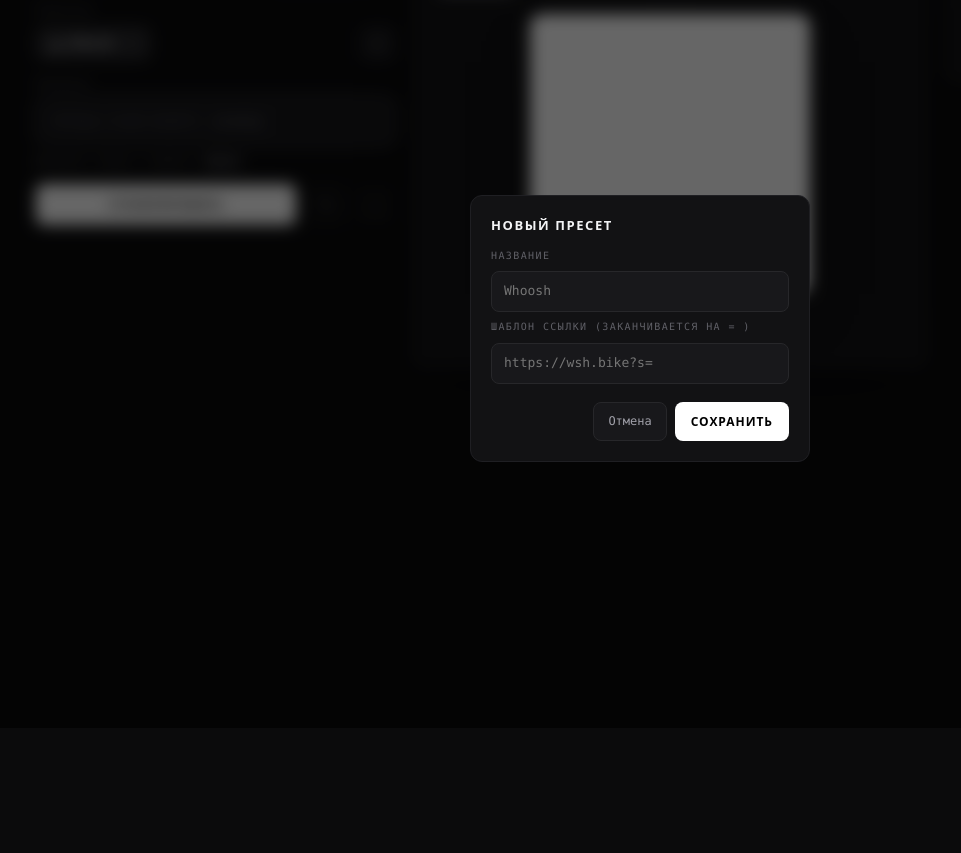
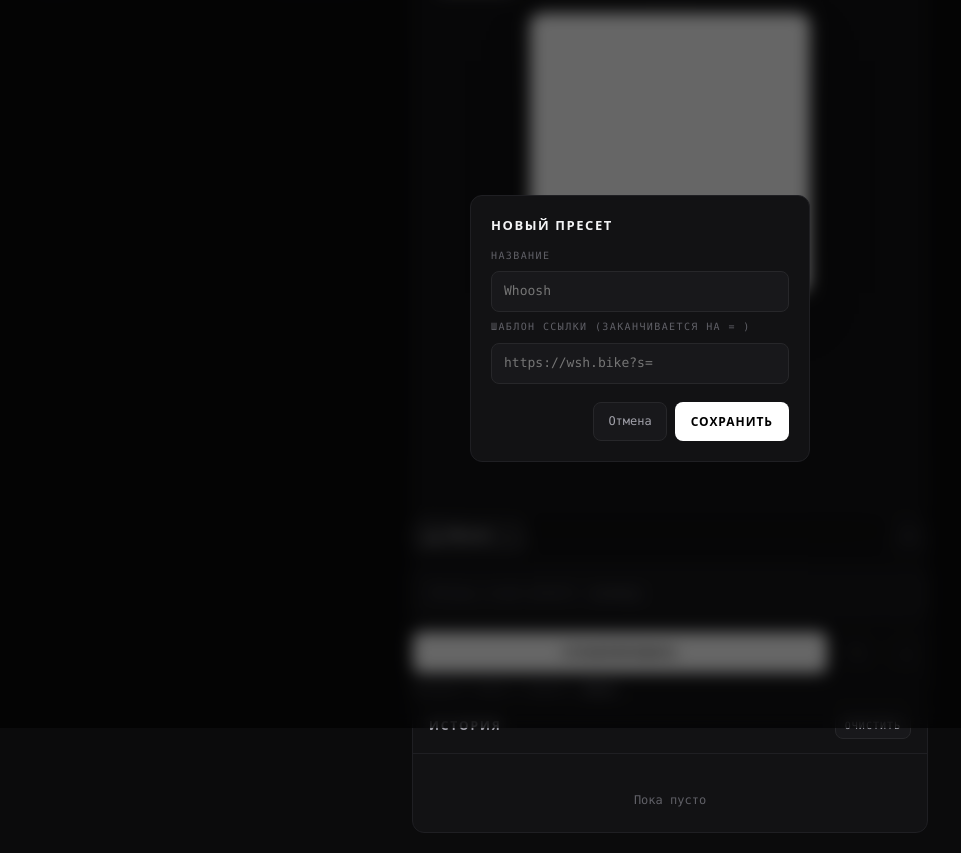
Before and after one commit to Soju69/easyqr, a plain HTML site: page index.html in a window 1280 px wide. Shown: the part 72-925 px from the top of the page, without its empty margins (0-961 px from the left). Before the commit the page ends 800 px from the top, so only its background shows below. Drawn offline with Linux system fonts and the light colour scheme.

Commit message:
Update index.html

```diff
--- a/index.html
+++ b/index.html
@@ -14,8 +14,6 @@
 <body>
   <div class="app">
 
-    <!-- ===== ЛЕВЫЙ ПУЛЬТ ===== -->
-    <section class="console" aria-label="Генератор">
     <header class="brand">
       <div class="brand-mark" aria-hidden="true">
         <svg viewBox="0 0 24 24" fill="none" stroke="currentColor" stroke-width="1.5" stroke-linecap="round" stroke-linejoin="round">
@@ -33,62 +31,23 @@
       </button>
     </header>
 
-      <!-- Пресеты -->
-      <div class="field-label">Пресеты</div>
-      <div class="presets-wrap">
-        <div id="presets" class="presets" role="tablist" aria-label="Пресеты ссылок"></div>
-        <button id="btn-add-preset" class="pill pill-add" title="Добавить пресет">
-          <svg viewBox="0 0 24 24" fill="none" stroke="currentColor" stroke-width="1.8" stroke-linecap="round"><path d="M12 5v14M5 12h14"/></svg>
-        </button>
-      </div>
+    <main class="layout">
 
-      <!-- Ввод -->
-      <div class="field-label" id="prefix-label">Ссылка</div>
-      <div class="input-card">
-        <span id="prefix" class="input-prefix" title="Нажмите чтобы изменить шаблон">https://wsh.bike?s=</span>
-        <input id="suffix" class="input-suffix" type="text" inputmode="numeric" autocomplete="off" spellcheck="false"
-               placeholder="номер" aria-label="Значение после =">
-      </div>
-      <div class="hint">Допишите номер и нажмите <kbd>Enter</kbd></div>
-
-      <!-- Действия -->
-      <div class="actions">
-        <button id="btn-generate" class="primary-btn">Сгенерировать</button>
-        <button id="btn-copy" class="ghost-btn icon-action" title="Скопировать ссылку" disabled>
-          <svg viewBox="0 0 24 24" fill="none" stroke="currentColor" stroke-width="1.5" stroke-linecap="round" stroke-linejoin="round"><rect x="9" y="9" width="12" height="12" rx="2"/><path d="M5 15V5a2 2 0 0 1 2-2h10"/></svg>
-        </button>
-        <button id="btn-download" class="ghost-btn icon-action" title="Скачать PNG" disabled>
-          <svg viewBox="0 0 24 24" fill="none" stroke="currentColor" stroke-width="1.5" stroke-linecap="round" stroke-linejoin="round"><path d="M12 3v12m0 0l-4-4m4 4l4-4M4 21h16"/></svg>
-        </button>
-      </div>
-
-      <!-- Модалка пресета -->
-      <div id="preset-modal" class="modal-overlay" hidden>
-        <div class="modal card">
-          <h3 class="modal-title">Новый пресет</h3>
-          <label class="mini-label" for="mp-name">Название</label>
-          <input id="mp-name" class="modal-input" type="text" placeholder="Whoosh" maxlength="18">
-          <label class="mini-label" for="mp-url">Шаблон ссылки (заканчивается на = )</label>
-          <input id="mp-url" class="modal-input mono" type="text" placeholder="https://wsh.bike?s=">
-          <div class="modal-actions">
-            <button id="mp-cancel" class="ghost-btn">Отмена</button>
-            <button id="mp-save" class="primary-btn small">Сохранить</button>
-          </div>
-        </div>
-      </div>
-    </section>
-
-    <!-- ===== ЦЕНТР: РЕЗУЛЬТАТ ===== -->
-    <section class="stage-col">
+      <!-- ===== ЛЕВО: ОБЛАСТЬ РЕЗУЛЬТАТА + ПУЛЬТ ===== -->
+      <section class="stage-col" aria-label="Результат">
         <div class="beam-shell" id="beam-shell">
           <div class="beam beam-a" aria-hidden="true"></div>
           <div class="beam beam-b" aria-hidden="true"></div>
           <div class="card stage" id="stage">
+            <!-- фон из плавающих точек -->
+            <canvas id="dots-bg" class="dots-bg" aria-hidden="true"></canvas>
+
             <!-- пусто -->
             <div id="view-empty" class="stage-view empty-view">
               <div class="empty-orb" aria-hidden="true"></div>
               <p class="empty-text">QR появится здесь</p>
             </div>
+
             <!-- орб генерации -->
             <div id="view-thinking" class="stage-view thinking-view" hidden>
               <div class="orb-glow" aria-hidden="true"></div>
@@ -98,6 +57,7 @@
               </svg>
               <p class="thinking-text">GENERATING</p>
             </div>
+
             <!-- результат -->
             <div id="view-result" class="stage-view result-view" hidden>
               <div class="result-head">
@@ -112,9 +72,36 @@
             </div>
           </div>
         </div>
+
+        <!-- панель управления под областью QR: пресеты + ввод -->
+        <section class="console card" aria-label="Генератор">
+          <div class="presets-wrap">
+            <div id="presets" class="presets" role="tablist" aria-label="Пресеты ссылок"></div>
+            <button id="btn-add-preset" class="pill pill-add" title="Добавить пресет">
+              <svg viewBox="0 0 24 24" fill="none" stroke="currentColor" stroke-width="1.8" stroke-linecap="round"><path d="M12 5v14M5 12h14"/></svg>
+            </button>
+          </div>
+
+          <div class="input-card">
+            <span id="prefix" class="input-prefix" title="Нажмите чтобы изменить шаблон">https://wsh.bike?s=</span>
+            <input id="suffix" class="input-suffix" type="text" inputmode="numeric" autocomplete="off" spellcheck="false"
+                   placeholder="номер" aria-label="Значение после =">
+          </div>
+
+          <div class="actions">
+            <button id="btn-generate" class="primary-btn">Сгенерировать</button>
+            <button id="btn-copy" class="ghost-btn icon-action" title="Скопировать ссылку" disabled>
+              <svg viewBox="0 0 24 24" fill="none" stroke="currentColor" stroke-width="1.5" stroke-linecap="round" stroke-linejoin="round"><rect x="9" y="9" width="12" height="12" rx="2"/><path d="M5 15V5a2 2 0 0 1 2-2h10"/></svg>
+            </button>
+            <button id="btn-download" class="ghost-btn icon-action" title="Скачать PNG" disabled>
+              <svg viewBox="0 0 24 24" fill="none" stroke="currentColor" stroke-width="1.5" stroke-linecap="round" stroke-linejoin="round"><path d="M12 3v12m0 0l-4-4m4 4l4-4M4 21h16"/></svg>
+            </button>
+          </div>
+          <div class="hint">Допишите номер и нажмите <kbd>Enter</kbd></div>
+        </section>
       </section>
 
-    <!-- ===== ИСТОРИЯ ===== -->
+      <!-- ===== ПРАВО: ИСТОРИЯ ===== -->
       <aside class="history card" aria-label="История">
         <div class="history-head">
           <h2 class="history-title">История</h2>
@@ -123,6 +110,22 @@
         <div id="history-list" class="history-list"></div>
         <div id="history-empty" class="history-empty">Пока пусто</div>
       </aside>
+    </main>
+  </div>
+
+  <!-- Модалка пресета (открывается только по кнопке «+» или правкой шаблона) -->
+  <div id="preset-modal" class="modal-overlay" hidden>
+    <div class="modal card">
+      <h3 class="modal-title">Новый пресет</h3>
+      <label class="mini-label" for="mp-name">Название</label>
+      <input id="mp-name" class="modal-input" type="text" placeholder="Whoosh" maxlength="18">
+      <label class="mini-label" for="mp-url">Шаблон ссылки (заканчивается на = )</label>
+      <input id="mp-url" class="modal-input mono" type="text" placeholder="https://wsh.bike?s=">
+      <div class="modal-actions">
+        <button id="mp-cancel" class="ghost-btn">Отмена</button>
+        <button id="mp-save" class="primary-btn small">Сохранить</button>
+      </div>
+    </div>
   </div>
 
   <div id="toast" class="toast" role="status" aria-live="polite"></div>
```
Lines whose indentation alone changed are shown as unchanged.
